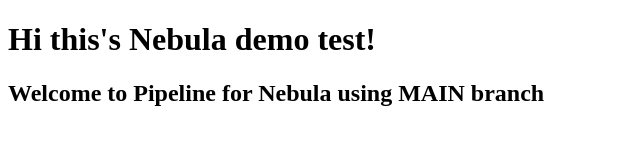
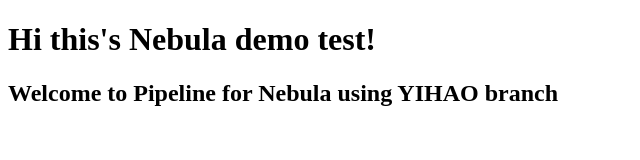
Before and after one commit to alexanderliu-creator/nebula_codepipeline_demo, a plain HTML site: page app/index.html in a window 1280 px wide. Shown: the full height of the page, 0-640 px from the left. Drawn offline with Linux system fonts and the light colour scheme.

Commit message:
feat: add yihao

```diff
--- a/app/index.html
+++ b/app/index.html
@@ -1,6 +1,6 @@
 <!DOCTYPE html>
 <html>
       <h1>Hi this's Nebula demo test! </h1>
-      <h2>Welcome to Pipeline for Nebula using MAIN branch</h2>
+      <h2>Welcome to Pipeline for Nebula using YIHAO branch</h2>
    </body>
 </html>
```
